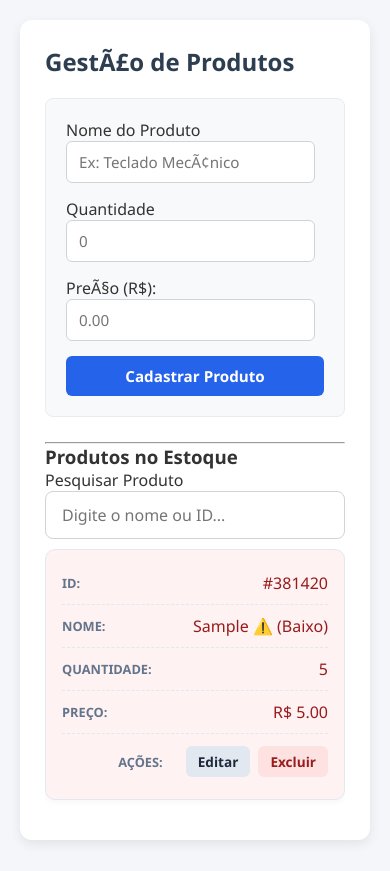
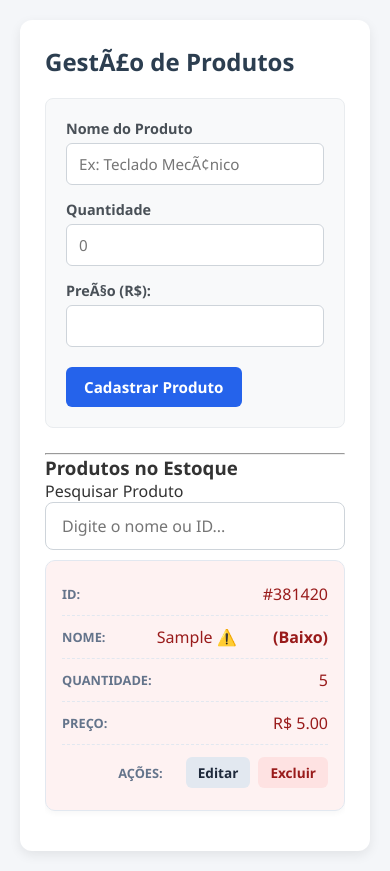
Before and after one commit to pedrosena67/controle-de-produtos, a plain HTML site: page index.html in a window 390 px wide. Both pictures are taken after typing "Sample", "5", "5" into the empty fields and a click on the button "Cadastrar Produto". Drawn offline with Linux system fonts and the light colour scheme.

Commit message:
feat(mobile): adiciona layout em cartões responsivos para telas pequenas

```diff
--- a/index.html
+++ b/index.html
@@ -14,28 +14,30 @@
         <form id="form-produto">
             <input type="hidden" id="produto-id">
 
-            <div class="campo">
+            <div class="grupo-input">
                 <label for="nome">Nome do Produto</label>
                 <input type="text" id="nome" required placeholder="Ex: Teclado Mecânico">
             </div>
-            <div class="campo">
+            <div class="grupo-input">
                 <label for="quantidade">Quantidade</label>
                 <input type="number" id="quantidade" min="0" required placeholder="0">
             </div>
-            <div class="campo">
+            <div class="grupo-input">
                 <label for="preco">Preço (R$):</label>
-                <input type="number" id="preco" step="0.01" min="0" required placeholder="0.00">
+                <input type="number" id="preco" step="0.01" min="0" required>
             </div>
 
+            <div class="form-acoes">
             <button type="submit" id="btn-salvar">Cadastrar Produto</button>
-            <button type="button" id="btn-cancelar" style="display: nome;">Cancelar</button>
+            <button type="button" id="btn-cancelar">Cancelar</button>
+            </div>
         </form>
 
         <hr>
 
         <h3>Produtos no Estoque</h3>
 
-        <div class="campo-busca">
+        <div class="grupo-input-busca">
             <label for="input-busca">Pesquisar Produto</label>
             <input type="text" id="input-busca" placeholder="Digite o nome ou ID...">
         </div>
--- a/produtos.js
+++ b/produtos.js
@@ -10,9 +10,9 @@ let produtos = JSON.parse(localStorage.getItem('produtos_estoque')) || [];
     const tabela = document.getElementById('tabela-produtos');
     const inputBusca = document.getElementById('input-busca');
 
-inputNome.addEventListener('input', verificarPreenchimento);
-inputQuantidade.addEventListener('input', verificarPreenchimento);
-inputPreco.addEventListener('input', verificarPreenchimento);
+    inputNome.addEventListener('input', verificarPreenchimento);
+    inputQuantidade.addEventListener('input', verificarPreenchimento);
+    inputPreco.addEventListener('input', verificarPreenchimento);
 
 if (inputBusca) {
     inputBusca.addEventListener('input', function() {
@@ -75,7 +75,7 @@ function renderizarTabela(filtro = '') {
 
         tr.innerHTML = `
             <td>#${prod.id}</td>
-            <td>${prod.nome} ${prod.quantidade <= 9 ? '⚠️ (Baixo)' : ''}</td>
+            <td>${prod.nome} ${prod.quantidade <= 9 ? '⚠️ <strong>(Baixo)' : ''}</td>
             <td>${prod.quantidade}</td>
             <td>R$ ${prod.preco.toFixed(2)}</td>
             <td>
```
